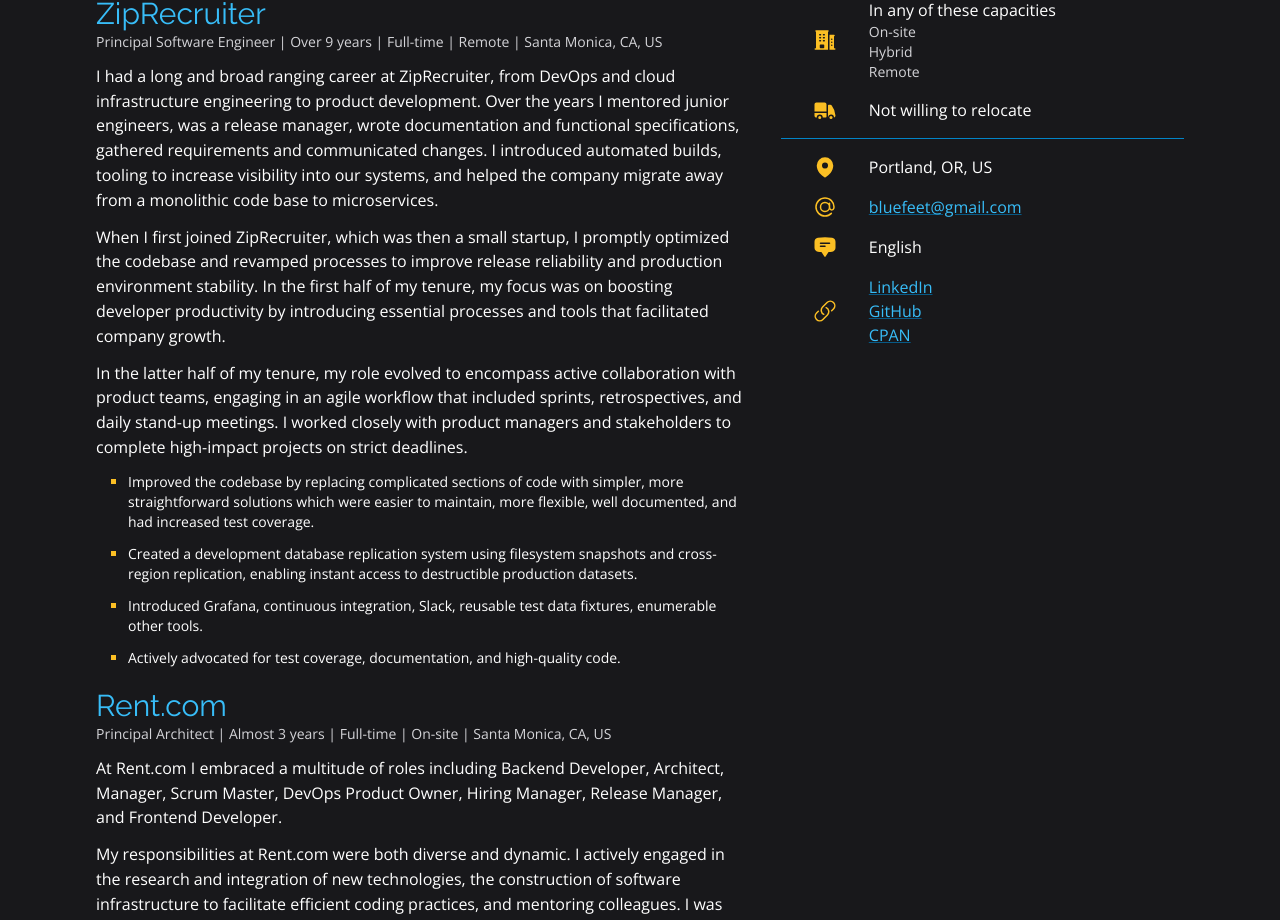
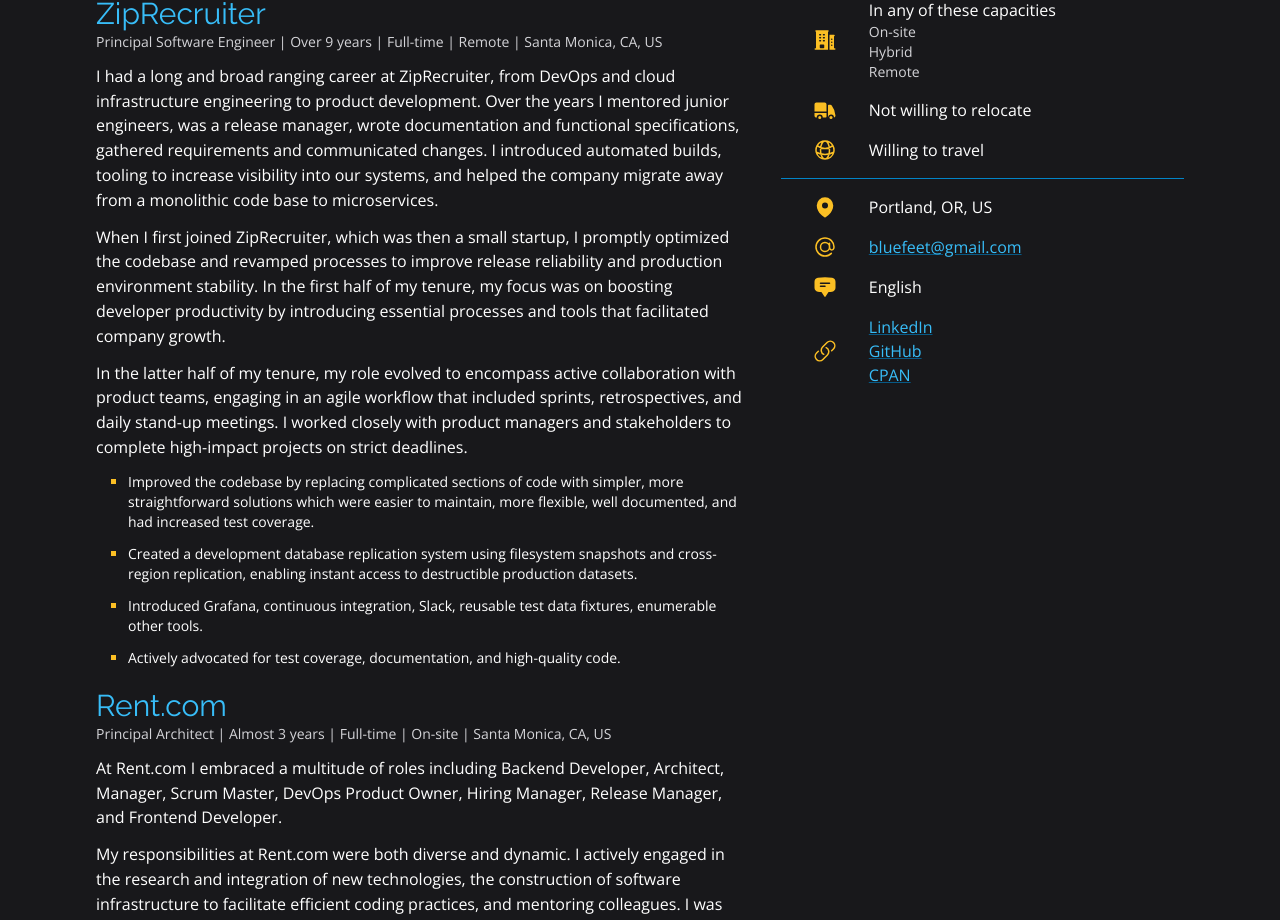
Before and after one commit to bluefeet/bluefeet.dev, a Next.js app: page / in a window 1280 px wide. Shown: the part 1357-2277 px from the top of the page. Built offline with nearby package versions, Linux system fonts and the light colour scheme.

Commit message:
feat(resume): add travel preference

```diff
--- a/app/ObjectiveSection.tsx
+++ b/app/ObjectiveSection.tsx
@@ -15,6 +15,10 @@
   RocketLaunchIcon,
   TruckIcon,
 } from '@heroicons/react/24/solid'
+
+import {
+  GlobeAltIcon,
+} from '@heroicons/react/24/outline'
 
 const StartDate = () => {
   if (!resume.objective) return <></>
@@ -105,6 +109,19 @@
   </>
 }
 
+const Travel = () => {
+  if (typeof resume.objective?.willingToTravel !== 'boolean') return <></>
+
+  return <>
+    <ListItem Icon={GlobeAltIcon}>
+      {resume.objective?.willingToTravel
+        ? 'Willing to travel'
+        : 'Not willing to travel'
+      }
+    </ListItem>
+  </>
+}
+
 const ObjectiveSection = ({ className = '' }: { className?: string }) => {
   return <>
     <section className={className}>
@@ -114,6 +131,7 @@
         <EmploymentTypes />
         <WorkModes />
         <Relocation />
+        <Travel />
       </List>
     </section>
   </>
--- a/public/resume.json
+++ b/public/resume.json
@@ -111,6 +111,7 @@
       "Engineering Team Lead"
     ],
     "willingToRelocate": false,
+    "willingToTravel": true,
     "employmentTypes": [
       "full-time"
     ],
--- a/public/resume.schema.json
+++ b/public/resume.schema.json
@@ -170,6 +170,9 @@
         "willingToRelocate": {
           "type": "boolean"
         },
+        "willingToTravel": {
+          "type": "boolean"
+        },
         "roles": {
           "$ref": "#/$defs/uniqueStrings"
         },
--- a/public/resume.yaml
+++ b/public/resume.yaml
@@ -82,6 +82,7 @@
     - Principal Software Engineer
     - Engineering Team Lead
   willingToRelocate: false
+  willingToTravel: true
   employmentTypes:
     - full-time
   workModes:
--- a/types/Resume.d.ts
+++ b/types/Resume.d.ts
@@ -64,6 +64,7 @@
    */
   isCasual?: boolean;
   willingToRelocate?: boolean;
+  willingToTravel?: boolean;
   roles?: UniqueStrings;
   workModes?: WorkMode[];
   employmentTypes?: EmploymentType[];
```
